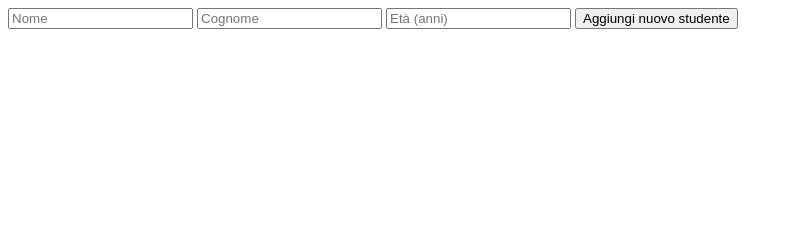
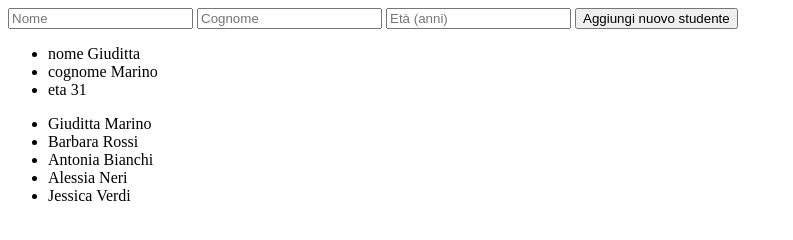
Before and after one commit to giuditta-marino/js-oggetti-studenti, a plain HTML site: page index.html in a window 1280 px wide. Shown: the whole page, without its empty margins (0-793 px from the left). Drawn offline with nearby package versions, Linux system fonts and the light colour scheme.

Commit message:
esercizio perfezionato

```diff
--- a/assets/js/main.js
+++ b/assets/js/main.js
@@ -4,13 +4,16 @@ $(document).ready(function() {
   var studente = {
     nome: 'Giuditta',
     cognome: 'Marino',
-    età: '31'
+    eta: '31'
   }
 
   // STAMPO A SCHERMO TUTTE LE PROPRIETA' DELL'OGGETTO STUDENTE
   console.log(studente);
   for (var key in studente) {
     console.log(key, studente[key]);
+    var info = $('#properties').html();
+    info += "<li>" + key + ' ' + studente[key] + "</li>";
+    $('#properties').html(info);
   }
 
   // CREO UN ARRAY DI OGGETTI DI STUDENTI
@@ -18,30 +21,30 @@ $(document).ready(function() {
     {
       nome: 'Giuditta',
       cognome: 'Marino',
-      età: '31'
+      eta: '31'
     },
     {
       nome: 'Barbara',
       cognome: 'Rossi',
-      età: '40'
+      eta: '40'
     },
 
     {
       nome: 'Antonia',
       cognome: 'Bianchi',
-      età: '29'
+      eta: '29'
     },
 
     {
       nome: 'Alessia',
       cognome: 'Neri',
-      età: '34'
+      eta: '34'
     },
 
     {
       nome: 'Jessica',
       cognome: 'Verdi',
-      età: '26'
+      eta: '26'
     }
   ]
 
@@ -50,6 +53,7 @@ $(document).ready(function() {
   // STAMPO PER OGNI STUDENTE NOME E COGNOME
   for (var i = 0; i < studenti.length; i++) {
     console.log(studenti[i]['nome'], studenti[i]['cognome']);
+    $('#lista').append('<li>' + studenti[i].nome + ' ' + studenti[i].cognome + '</li>')
   }
 
   // AL CLICK SUL BUTTON AGGIUNGI
--- a/index.html
+++ b/index.html
@@ -13,5 +13,9 @@
     <input id="cognome" type="text" name="cognome" value="" placeholder="Cognome">
     <input id="eta" type="text" name="età" value="" placeholder="Età (anni)">
     <button id="aggiungi">Aggiungi nuovo studente</button>
+    <ul id="properties">
+
+    </ul>
+    <ul id="lista"></ul>
   </body>
 </html>
```
